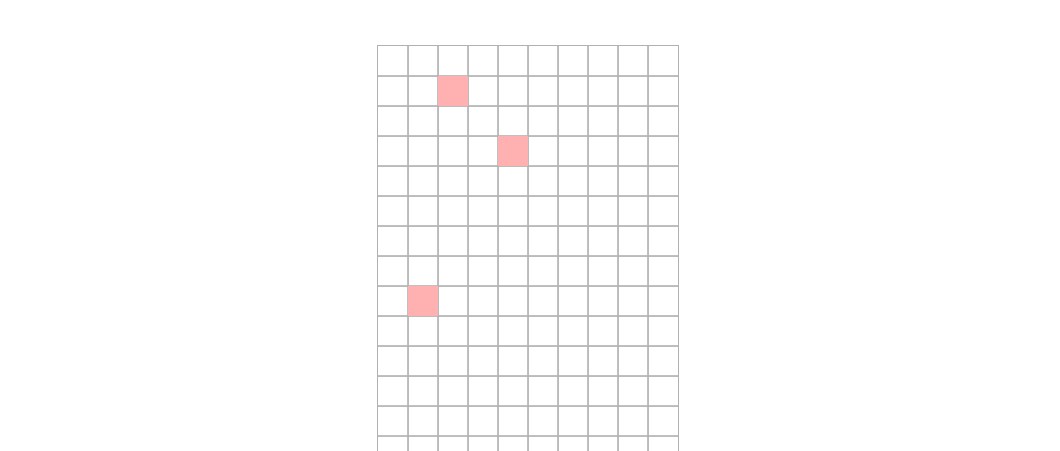
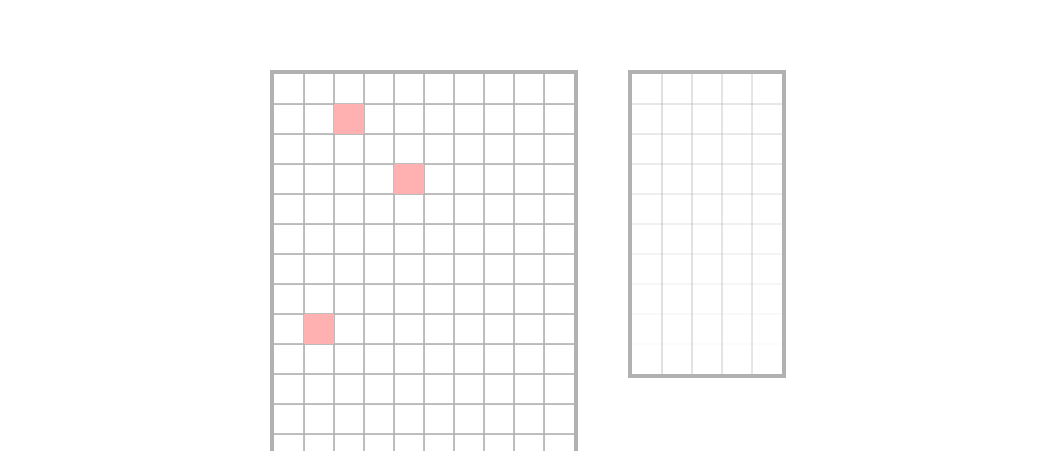
Before and after one commit to rickaw/softwire-work-experience-feb-2024, a website: page src/game.html in a window 1280 px wide. Shown: the part 349-800 px from the top of the page, without its empty margins (112-1172 px from the left). Drawn offline with Linux system fonts and the light colour scheme.

Commit message:
adding a smaller grid at the side right

```diff
--- a/src/game.css
+++ b/src/game.css
@@ -1,11 +1,23 @@
-.game-board {
-    display: block;
-    border: 1px solid #000000;
-    opacity: 0.3;
-    height: 600px;
-    margin: 0 auto;
+.game-grids {
+    display:flex;
+    justify-content:center
 }
 
+.game-board {
+    height: 600px;
+}
+.block-display {
+    height: 300px;
+    position: relative;
+
+
+}
+.grid {
+    display: block;
+    border: 4px solid #000000;
+    opacity: 0.3;
+    margin: 25px ;
+}
 #game-header {
     margin: 50px auto;
     text-align: center;
--- a/src/game.html
+++ b/src/game.html
@@ -10,7 +10,14 @@
 <body>
     <h1 id="game-header">Pink Dino's Take Over</h1>
 
-    <canvas class="game-board" id="canvas" width="400" height="800"></canvas>
+    <div class="game-grids">
+        <canvas class="game-board grid" id="canvas" width="400" height="800">
+
+        </canvas>
+        <canvas class="block-display grid" id="canvas2" width="200" height="400"></canvas>
+    </div>
+
+
 
     <h2 class="sub-heading">
          History
--- a/src/game.js
+++ b/src/game.js
@@ -27,3 +27,25 @@ function fillBox(row, column) {
 fillBox(1, 2)
 fillBox(3, 4)
 fillBox(8, 1)
+
+
+
+
+
+var c = document.getElementById("canvas2");
+var line = c.getContext("2d");
+line.strokeStyle='rgba(0,0,0,0.1)'
+
+//for loops for drawing the grid
+for(let i= 40; i<200; i+=40) {
+    line.moveTo(i,0);
+    line.lineTo(i,800);
+    line.stroke();
+    console.log(i)
+}
+for(let i = 40; i<400; i+=40) {
+    line.moveTo(0,i);
+    line.lineTo(200,i);
+    line.stroke();
+    console.log(i)
+}
```
